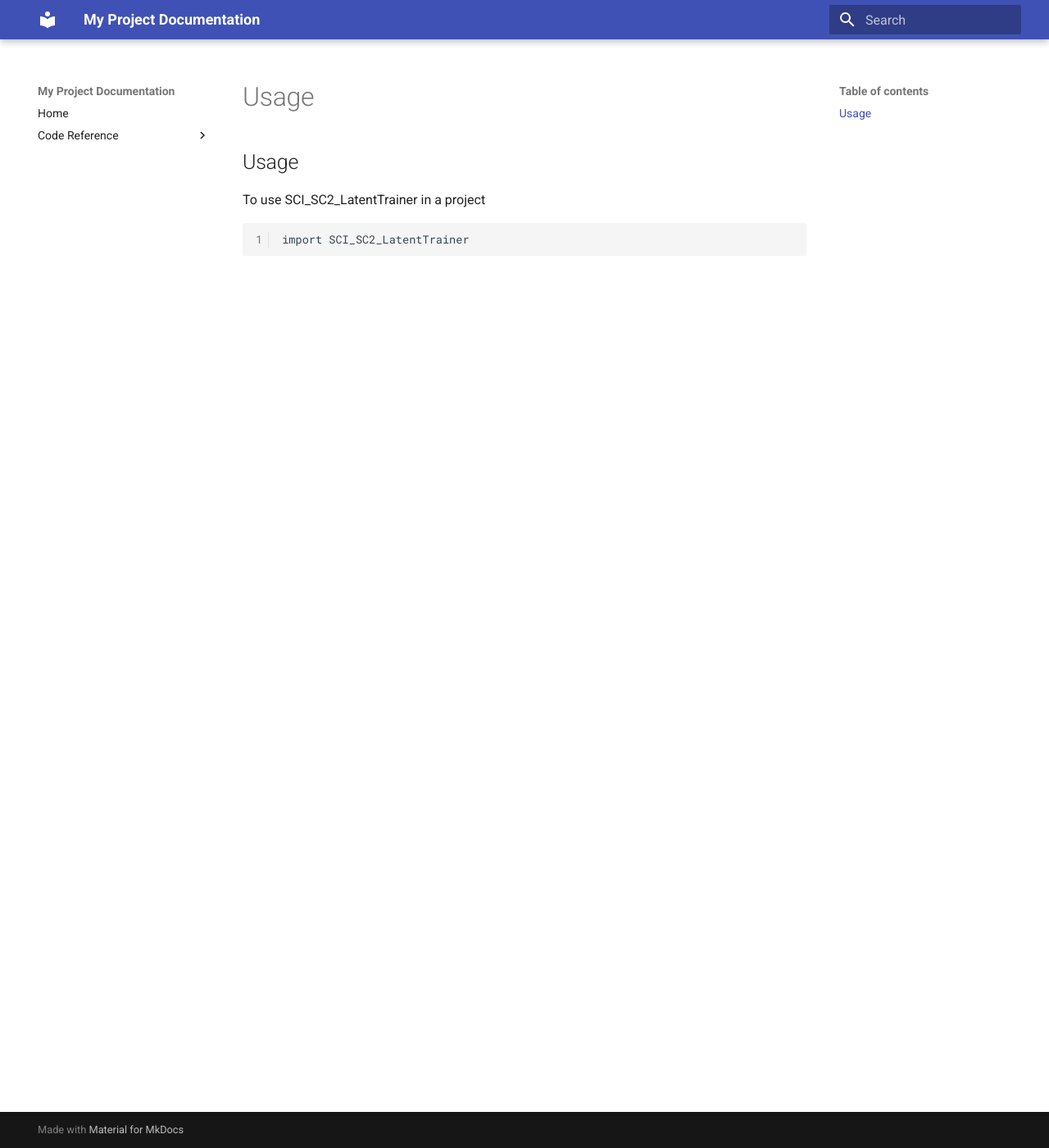
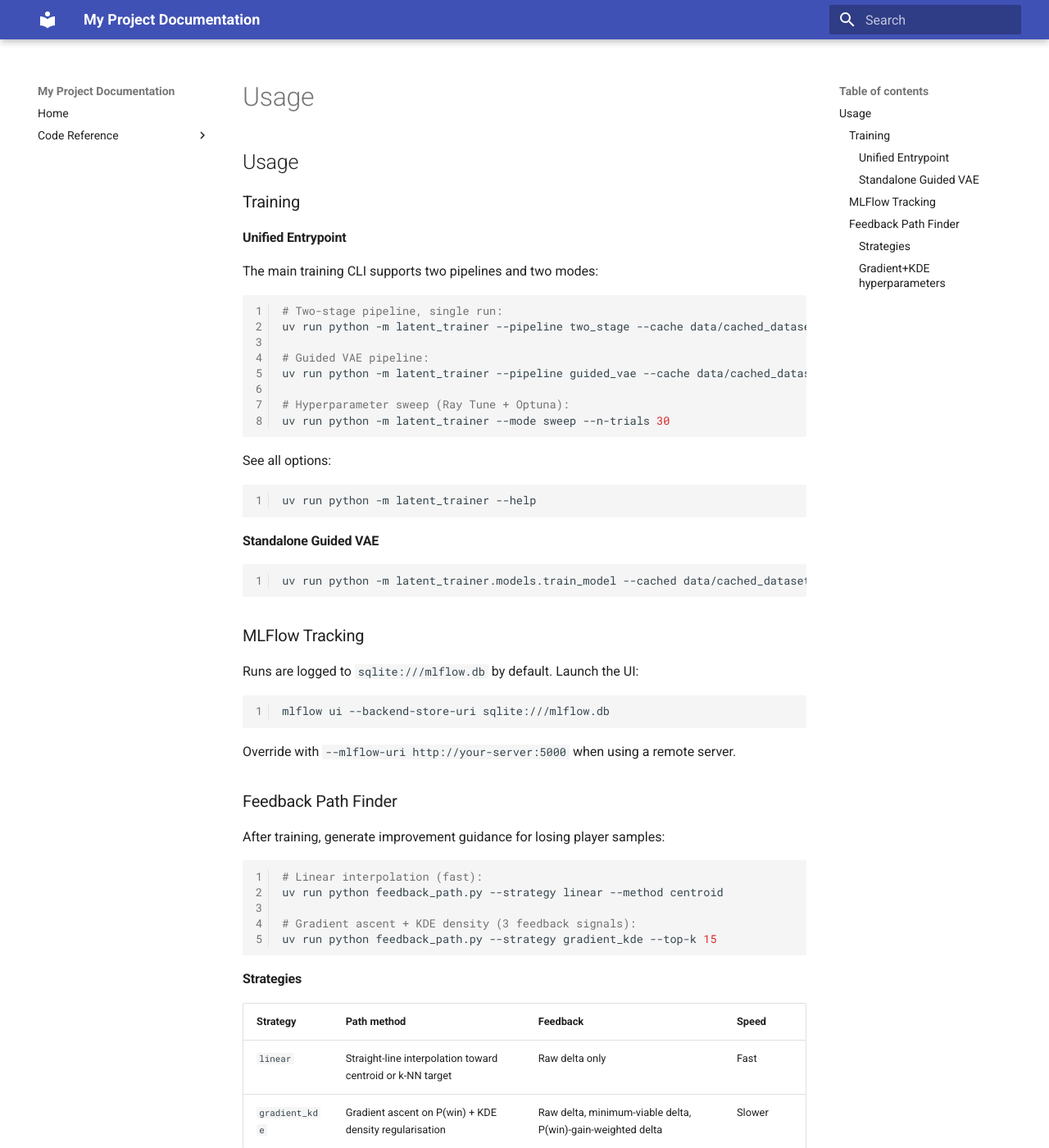
Before and after one commit to Kaszanas/SC2_LatentTrainer, an MkDocs documentation site: the page built from docs/usage.md, in a window 1280 px wide and 1400 px high. Shown: the whole window at 82% size. Built offline with MkDocs 1.6.1 and Material for MkDocs 9.7.7, drawn with Linux system fonts in a browser that asks for light colours; some of the changed text lies outside the part shown.

Commit message:
docs: update README and docs/usage.md with training, MLFlow, and feedback path instructions

````diff
--- a/docs/usage.md
+++ b/docs/usage.md
@@ -1,7 +1,75 @@
 # Usage
 
-To use SCI_SC2_LatentTrainer in a project
+## Training
 
+### Unified Entrypoint
+
+The main training CLI supports two pipelines and two modes:
+
+```bash
+# Two-stage pipeline, single run:
+uv run python -m latent_trainer --pipeline two_stage --cache data/cached_dataset_rich.pt
+
+# Guided VAE pipeline:
+uv run python -m latent_trainer --pipeline guided_vae --cache data/cached_dataset_rich.pt
+
+# Hyperparameter sweep (Ray Tune + Optuna):
+uv run python -m latent_trainer --mode sweep --n-trials 30
 ```
-import SCI_SC2_LatentTrainer
+
+See all options:
+
+```bash
+uv run python -m latent_trainer --help
 ```
+
+### Standalone Guided VAE
+
+```bash
+uv run python -m latent_trainer.models.train_model --cached data/cached_dataset_rich.pt
+```
+
+## MLFlow Tracking
+
+Runs are logged to `sqlite:///mlflow.db` by default.  Launch the UI:
+
+```bash
+mlflow ui --backend-store-uri sqlite:///mlflow.db
+```
+
+Override with `--mlflow-uri http://your-server:5000` when using a remote server.
+
+## Feedback Path Finder
+
+After training, generate improvement guidance for losing player samples:
+
+```bash
+# Linear interpolation (fast):
+uv run python feedback_path.py --strategy linear --method centroid
+
+# Gradient ascent + KDE density (3 feedback signals):
+uv run python feedback_path.py --strategy gradient_kde --top-k 15
+```
+
+### Strategies
+
+| Strategy | Path method | Feedback | Speed |
+|---|---|---|---|
+| `linear` | Straight-line interpolation toward centroid or k-NN target | Raw delta only | Fast |
+| `gradient_kde` | Gradient ascent on P(win) + KDE density regularisation | Raw delta, minimum-viable delta, P(win)-gain-weighted delta | Slower |
+
+### Gradient+KDE hyperparameters
+
+| Flag | Default | Description |
+|---|---|---|
+| `--ga-steps` | 500 | Maximum gradient ascent iterations |
+| `--ga-lr` | 0.02 | Learning rate |
+| `--ga-momentum` | 0.9 | Momentum coefficient |
+| `--density-weight` | 0.3 | KDE density gradient weight |
+| `--kde-bandwidth` | 0.5 | Gaussian KDE bandwidth |
+
+See all options:
+
+```bash
+uv run python feedback_path.py --help
+```
````
Also changed, not shown: README.md (+57 -6 lines).
